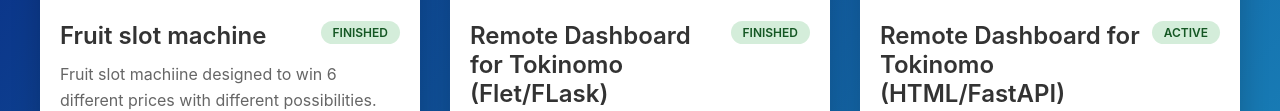
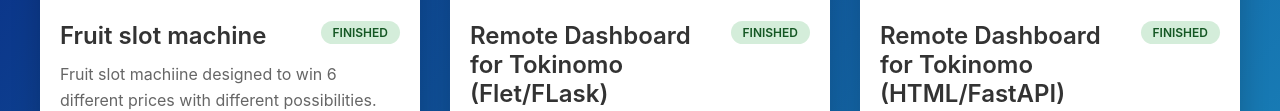
Before and after one commit to aTrujillo04/Internship-Portfolio, a plain HTML site: page index.html in a window 1280 px wide. Shown: the part 410-521 px from the top of the page. Drawn offline with Linux system fonts and the light colour scheme.

Commit message:
FInished

```diff
--- a/index.html
+++ b/index.html
@@ -179,7 +179,7 @@
                 description: "Simple web application built with HTML and FastAPI to control a Tokinomo device running on a Raspberry Pi 5. The system communicates through REST APIs, and the frontend uses the Fetch API to send commands to the backend. ",
                 link: "https://github.com/aTrujillo04/Tokinomo-control-with-html-and-fastapi.git",
                 image: "Projects/api.png",
-                status: "active"
+                status: "Finished"
             },
             {
                 title: "ANPR System for license plate detection and extraction",
```
